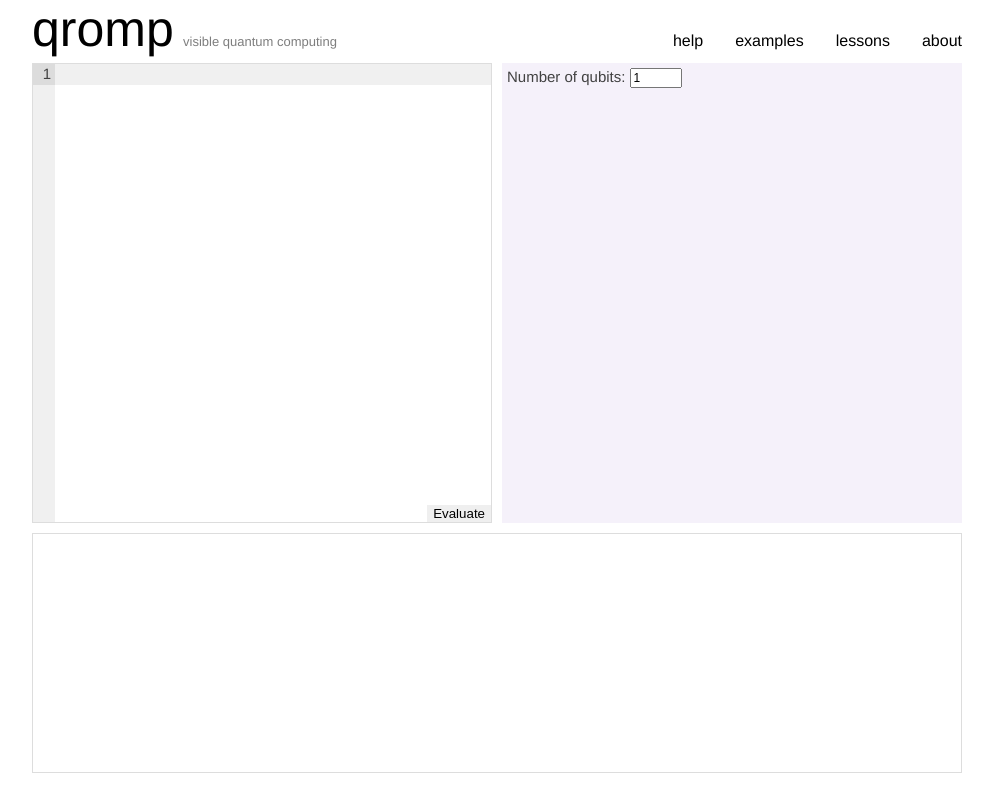
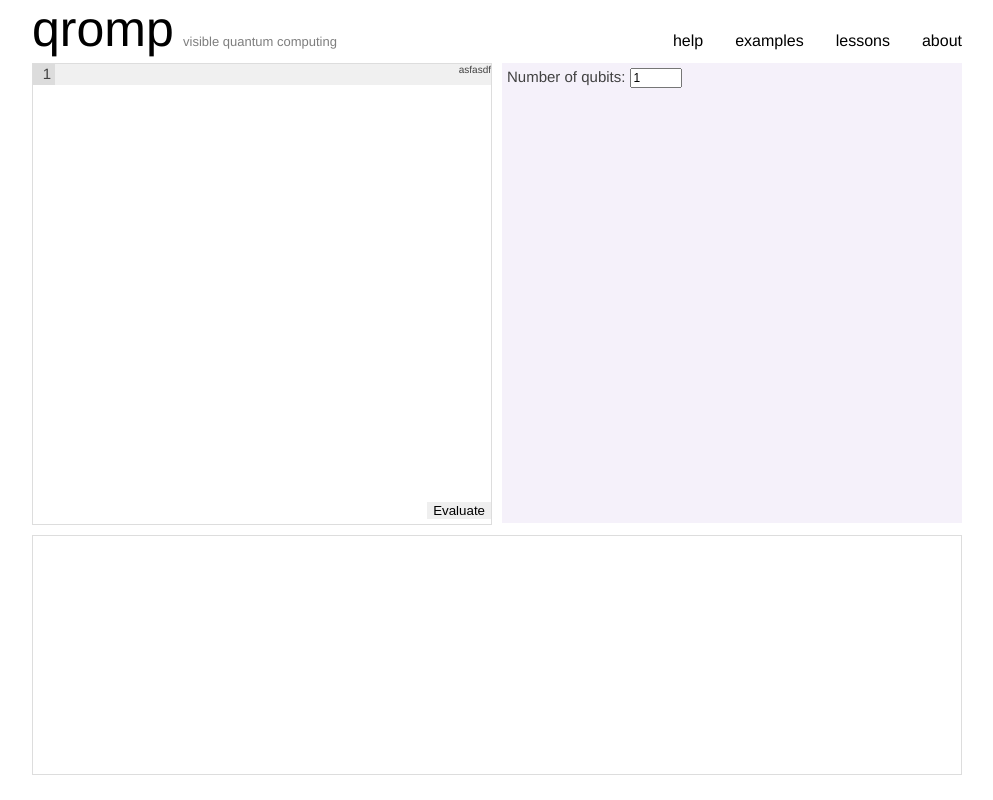
Before and after one commit to knod/qromp-custom, a plain HTML site: page static/index.html in a window 1280 px wide. Shown: the whole page, without its empty margins (143-1136 px from the left). Drawn offline with nearby package versions, Linux system fonts and the light colour scheme.

Commit message:
Almost there, button and scrolling working, left column needs work

```diff
--- a/static/index.html
+++ b/static/index.html
@@ -35,7 +35,7 @@
 		  		</div>
 	  		</div>
 	  		<div id="editor">
-		  		<div id="reference"></div>
+	  			<div id="scrollable-area">
 			  		<div id="textInput">
 			  			<div id="num-gutter">
 			  				<!-- To be filled dynamically later -->
@@ -45,7 +45,11 @@
 			  			</div>
 			  			<!-- <div id="z-test">z-test</div> -->
 			  	 	</div>
+			  		<div id="reference">asfasdf</div>
+			  	</div>
+			  	<div id="editor-footer">
 		  	 	<button id="evaluate">Evaluate</button>
+		  	 	</div>
 		  	</div>
 		</div>
 		<div id="diagram">
--- a/static/styles.css
+++ b/static/styles.css
@@ -1,4 +1,7 @@
 /*
+*
+* Sources:
+* 1. http://stackoverflow.com/questions/15076201/html-css-sticky-footer-growing-content
 *
 * ToDo:
 * - Fix text-row so it actually fills the rest
@@ -91,13 +94,40 @@ a:hover {
 
 #editor {
 	position: relative;
+	overflow: hidden;
+	height: 100%;
+	border: 1px solid #dddddd;
+	/*box-sizing: border-box;*/
+}
+/******/
+#scrollable-area {
+	height: 43.8em;
 	overflow: auto;
-	border: 1px solid #dddddd;
-	box-sizing: border-box;
+}
+
+#reference {
+	position: absolute;
+	right: 0;
+	top: 0;
 }
 
 #textInput {
+	position: relative;
+	width: 100%;
+	/*height: 43.5em;*/
+	/*border-bottom: 1px solid #dddddd;*/
+
+	/*Restore*/
+	/*float: left;*/
+	/*height: 43.8em;*/
+	/*clear: all;*/
+	overflow: hidden;
+	min-height: 43.8em;
+	/* Sources (1) */
+	/*min-height: 100%;*/
+	height: auto !important;
 	height: 100%;
+	margin: 0 auto -100px;
 }
 
 #textInput>div {
@@ -105,7 +135,7 @@ a:hover {
 }
 
 #num-gutter {
-	height: 100%;
+	/*height: 100%;*/
 	width: 22px;
 	float: left;
 	background: #f0f0f0;
@@ -115,7 +145,7 @@ a:hover {
 	height: 100%;
 	width: auto;
 	font-size: 15px;
-	overflow: scroll;
+	overflow: hidden;
 	/*background: lightblue;*/
 }
 
@@ -145,11 +175,24 @@ a:hover {
 	height: 100%;
 }*/
 
+/******/
+#editor-footer {
+	/*position: absolute;
+	bottom: 0;
+	right: 0;*/
+	/*To Restore*/
+	/*z-index: 10;
+	width: 100%;*/
+	text-align: right;
+	/* Sources (1) */
+	width: 100%;
+	/*height: 10%;*/
+	/*position: relative;*/
+	/*bottom: 0;*/
+}
+
 #evaluate {
-	position: absolute;
-	bottom: 0;
-	right: 0;
-	z-index: 10;
+	position:relative;
 	border: 0;
 	cursor: pointer;
 }
@@ -190,4 +233,4 @@ a:hover {
 .ace_gutter-cell {
 	padding-left: .6em !important;
 	padding-right: .6em !important;
-}*/
+}
```
Lines whose indentation alone changed are shown as unchanged.
